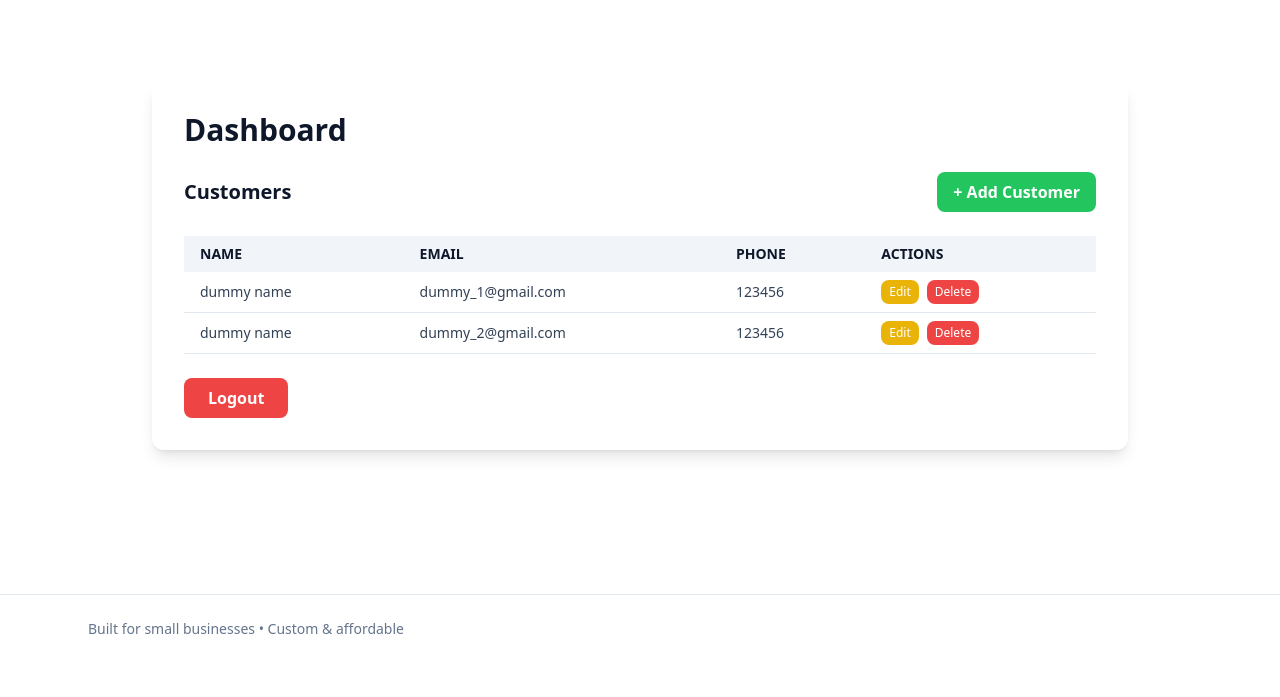
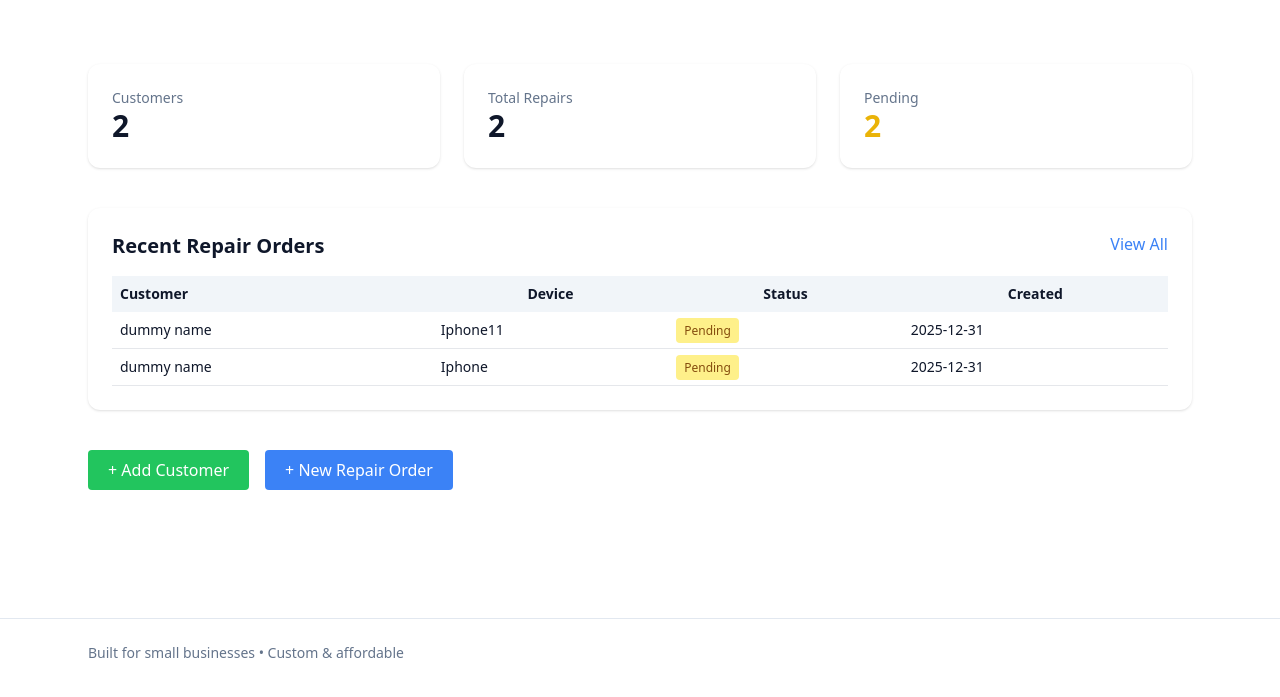
Before and after one commit to abdul-rehman-2050/RSMS, a Flask app: page /dashboard in a window 1280 px wide. Shown: the part 73-770 px from the top of the page. Run offline with Flask 3, Linux system fonts and the light colour scheme; a user stored in the database is signed in; some libraries are stand-ins or nearby versions.

Commit message:
repair order blueprint working

```diff
--- a/app/__init__.py
+++ b/app/__init__.py
@@ -11,11 +11,12 @@ def create_app():
     from app.routes.main import main_bp
     from app.routes.auth import auth_bp
     from app.routes.customer import customer_bp
+    from app.routes.repair_order import repair_bp
 
     app.register_blueprint(main_bp)
     app.register_blueprint(auth_bp)
     app.register_blueprint(customer_bp)
-
+    app.register_blueprint(repair_bp)
     with app.app_context():
         db.create_all()
 
--- a/app/routes/main.py
+++ b/app/routes/main.py
@@ -1,11 +1,13 @@
 from flask import Blueprint, render_template, session, redirect, url_for
 
-from app.models import Customer
+from app.models import Customer, RepairOrder
 
 main_bp = Blueprint("main", __name__)
 
 @main_bp.route("/")
 def home():
+    if "user_id" in session:
+        return redirect(url_for("main.dashboard"))
     return render_template("index.html")
 
 
@@ -13,5 +15,22 @@ def home():
 def dashboard():
     if "user_id" not in session:
         return redirect(url_for("auth.login"))
-    customers = Customer.query.order_by(Customer.created_at.desc()).all()
-    return render_template("dashboard.html", customers=customers)
+
+    total_customers = Customer.query.count()
+    total_repairs = RepairOrder.query.count()
+    pending_repairs = RepairOrder.query.filter_by(status="Pending").count()
+
+    recent_repairs = (
+        RepairOrder.query
+        .order_by(RepairOrder.created_at.desc())
+        .limit(5)
+        .all()
+    )
+
+    return render_template(
+        "dashboard.html",
+        total_customers=total_customers,
+        total_repairs=total_repairs,
+        pending_repairs=pending_repairs,
+        recent_repairs=recent_repairs
+    )
--- a/app/templates/dashboard.html
+++ b/app/templates/dashboard.html
@@ -1,54 +1,82 @@
 {% extends "base.html" %}
+{% block content %}
+<section class="max-w-6xl mx-auto px-6 py-16 space-y-10">
 
-{% block content %}
-<section class="max-w-5xl mx-auto px-6 py-20">
-    <div class="bg-white dark:bg-slate-900 shadow-lg rounded-xl p-8 transition-colors duration-300">
-        <h2 class="text-3xl font-bold text-slate-900 dark:text-slate-100 mb-6">Dashboard</h2>
+<!-- stats -->
+<div class="grid md:grid-cols-3 gap-6">
+    <div class="bg-white dark:bg-slate-900 p-6 rounded-xl shadow">
+        <p class="text-sm text-slate-500">Customers</p>
+        <p class="text-3xl font-bold">{{ total_customers }}</p>
+    </div>
 
-        <div class="mb-6 flex justify-between items-center">
-            <h3 class="text-xl font-semibold text-slate-900 dark:text-slate-100">Customers</h3>
-            <a href="{{ url_for('customer.add_customer') }}"
-               class="bg-green-500 hover:bg-green-600 dark:bg-green-600 dark:hover:bg-green-500
-                      text-white font-semibold px-4 py-2 rounded-lg transition-colors duration-200">
-               + Add Customer
+    <div class="bg-white dark:bg-slate-900 p-6 rounded-xl shadow">
+        <p class="text-sm text-slate-500">Total Repairs</p>
+        <p class="text-3xl font-bold">{{ total_repairs }}</p>
+    </div>
+
+    <div class="bg-white dark:bg-slate-900 p-6 rounded-xl shadow">
+        <p class="text-sm text-slate-500">Pending</p>
+        <p class="text-3xl font-bold text-yellow-500">{{ pending_repairs }}</p>
+    </div>
+</div>
+
+<!-- recent repairs -->
+<div class="bg-white dark:bg-slate-900 p-6 rounded-xl shadow">
+    <div class="flex justify-between mb-4">
+        <h3 class="text-xl font-semibold">Recent Repair Orders</h3>
+        <a href="{{ url_for('repair.list_repairs') }}" class="text-blue-500">
+            View All
         </a>
     </div>
 
-        <table class="w-full text-sm text-left text-slate-700 dark:text-slate-300">
-            <thead class="uppercase bg-slate-100 dark:bg-slate-800 text-slate-900 dark:text-slate-100">
+    <table class="w-full text-sm">
+        <thead class="bg-slate-100 dark:bg-slate-800">
             <tr>
-                    <th class="px-4 py-2">Name</th>
-                    <th class="px-4 py-2">Email</th>
-                    <th class="px-4 py-2">Phone</th>
-                    <th class="px-4 py-2">Actions</th>
+                <th class="p-2 text-left">Customer</th>
+                <th class="p-2">Device</th>
+                <th class="p-2">Status</th>
+                <th class="p-2">Created</th>
             </tr>
         </thead>
         <tbody>
-                {% for customer in customers %}
-                <tr class="border-b border-slate-200 dark:border-slate-700">
-                    <td class="px-4 py-2">{{ customer.name }}</td>
-                    <td class="px-4 py-2">{{ customer.email }}</td>
-                    <td class="px-4 py-2">{{ customer.phone }}</td>
-                    <td class="px-4 py-2 flex gap-2">
-                        <a href="{{ url_for('customer.edit_customer', id=customer.id) }}"
-                           class="px-2 py-1 bg-yellow-500 hover:bg-yellow-600 dark:bg-yellow-600 dark:hover:bg-yellow-500
-                                  text-white rounded-lg text-xs transition-colors duration-200">Edit</a>
-                        <form action="{{ url_for('customer.delete_customer', id=customer.id) }}" method="post">
-                            <button type="submit"
-                               class="px-2 py-1 bg-red-500 hover:bg-red-600 dark:bg-red-600 dark:hover:bg-red-500
-                                      text-white rounded-lg text-xs transition-colors duration-200">Delete</button>
-                        </form>
+        {% for r in recent_repairs %}
+            <tr class="border-b dark:border-slate-700">
+                <td class="p-2">{{ r.customer.name }}</td>
+                <td class="p-2">{{ r.device }}</td>
+                <td class="p-2">
+                    <span class="px-2 py-1 rounded text-xs
+                        {% if r.status == 'Pending' %}bg-yellow-200 text-yellow-800
+                        {% elif r.status == 'In Progress' %}bg-blue-200 text-blue-800
+                        {% elif r.status == 'Completed' %}bg-green-200 text-green-800
+                        {% else %}bg-slate-200 text-slate-800{% endif %}">
+                        {{ r.status }}
+                    </span>
+                </td>
+                <td class="p-2">{{ r.created_at.strftime('%Y-%m-%d') }}</td>
+            </tr>
+        {% else %}
+            <tr>
+                <td colspan="4" class="p-4 text-center text-slate-500">
+                    No repair orders yet
                 </td>
             </tr>
         {% endfor %}
         </tbody>
     </table>
+</div>
 
-        <a href="{{ url_for('auth.logout') }}"
-           class="mt-6 inline-block bg-red-500 hover:bg-red-600 dark:bg-red-600 dark:hover:bg-red-500
-                  text-white font-semibold px-6 py-2 rounded-lg transition-colors duration-200">
-           Logout
+<!-- quick actions -->
+<div class="flex gap-4">
+    <a href="{{ url_for('customer.add_customer') }}"
+       class="bg-green-500 text-white px-5 py-2 rounded">
+        + Add Customer
+    </a>
+
+    <a href="{{ url_for('repair.add_repair') }}"
+       class="bg-blue-500 text-white px-5 py-2 rounded">
+        + New Repair Order
     </a>
 </div>
+
 </section>
 {% endblock %}
```
Also changed, not shown: app/routes/repair_order.py (added, +64 -0 lines), app/templates/repairs/form.html (added, +46 -0 lines), app/templates/repairs/list.html (added, +40 -0 lines), app/app.db. Lines whose indentation alone changed are shown as unchanged.
